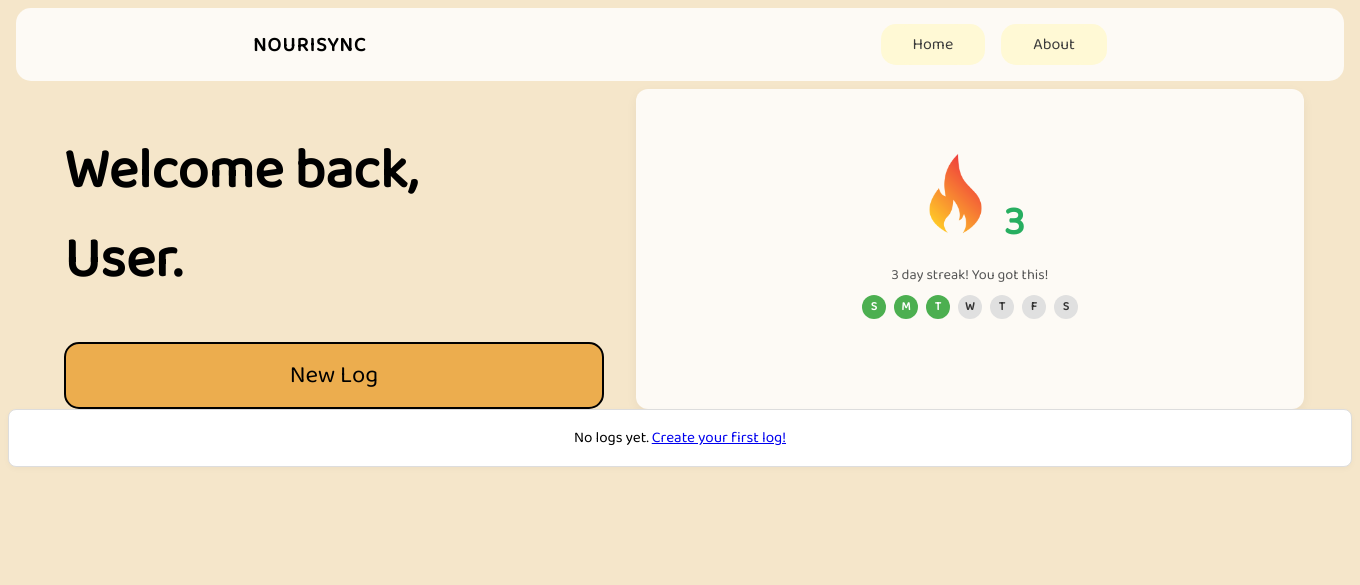
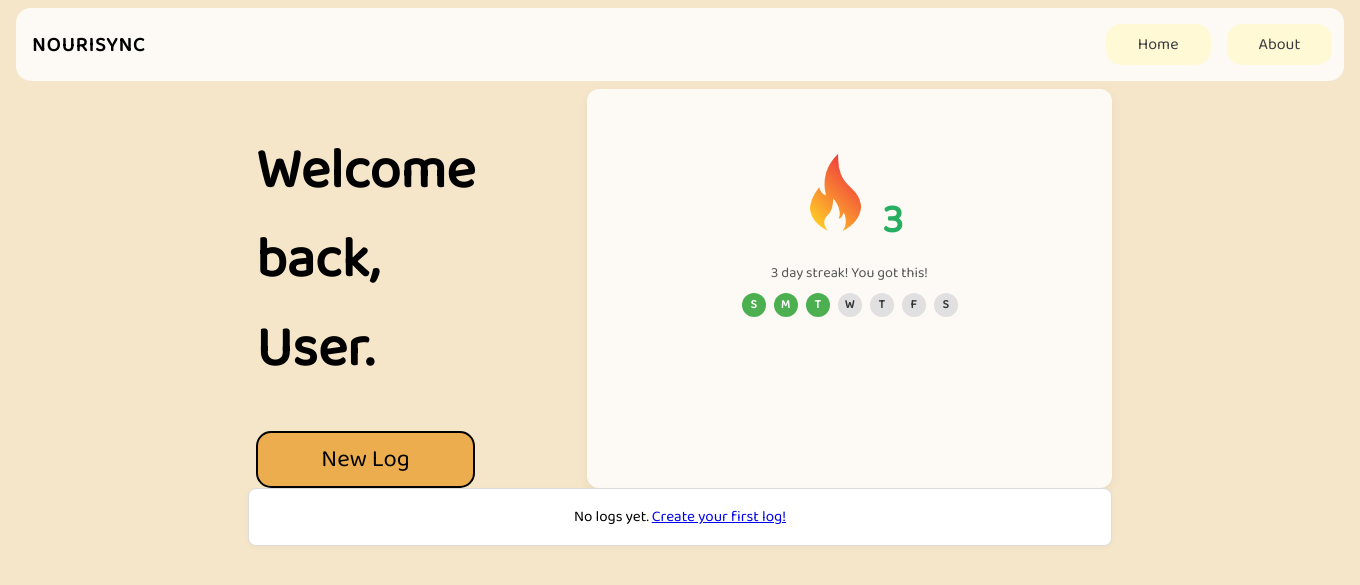
Before and after one commit to mikaela-beakley/NouriSync, a Flask app: page / in a window 1360 px wide. Shown: the top 585 px of the page. Run offline with Flask 3, Linux system fonts and the light colour scheme; data that the repository does not hold is empty.

Commit message:
editting aesthetics (wip)

```diff
--- a/web/src/static/styles/style.css
+++ b/web/src/static/styles/style.css
@@ -12,12 +12,19 @@
     background-color: var(--bg-main);
 }
 
+hero {
+    display: block;
+    padding-left: 15em;
+    padding-right: 15em;
+}
 .navbar {
     display: flex;
     flex-direction: row;
     justify-content: space-around;
     align-items: center;
     margin: 0.5em;
+    padding-left: 1em;
+    padding-right: 1em;
     background-color: var(--bg-secondary);
     border-radius: 15px;
 }
@@ -33,6 +40,7 @@
   list-style: none;
   display: flex;
   gap: 1rem;
+  padding-left: 60em;
 }
 
 .nav-links a {
@@ -59,14 +67,13 @@
     display: flex;
     flex-direction: row;
     justify-content: space-between;
-    padding-left: 3em;
-    padding-right: 3em;
     gap: 2em;
 }
 
 .welcome-left {
     flex: 2;
     padding-left: 0.5em;
+    padding-right: 5em;
 }
 
 .welcome-left > h1 {
@@ -80,7 +87,7 @@
     border: 2px solid black;
     background-color: var(--accent-primary);
     font-size: 1.5em;
-    padding: .5em;
+    padding: .3em;
     border-radius: 15px;
     transition: all .5s ease-out;
     cursor: pointer;
@@ -94,10 +101,10 @@
     background: var(--bg-secondary);
     order: 1px solid #e0e5ec;
     border-radius: 12px;
-    padding: 4rem;
+    padding-top: 4rem;
     text-align: center;
     box-shadow: 0 4px 12px rgba(0,0,0,0.05);
-    min-width: 180px;
+    min-width: 90px;
 }
 
 .streak-info-top {
--- a/web/src/templates/index.html
+++ b/web/src/templates/index.html
@@ -37,7 +37,7 @@
                 </div>
                 <div class="streak-info">
                     <div class="streak-info-top">
-                        <img src="../static/fire-logo-streak.png" class="fire-streak-image">
+                        <img src="../static/fire-logo-streak.png" alt="fire streak logo" class="fire-streak-image">
                         <b>3</b>
                     </div>
                     <div class="streak-info-bottom">3 day streak! You got this!</div>
```
